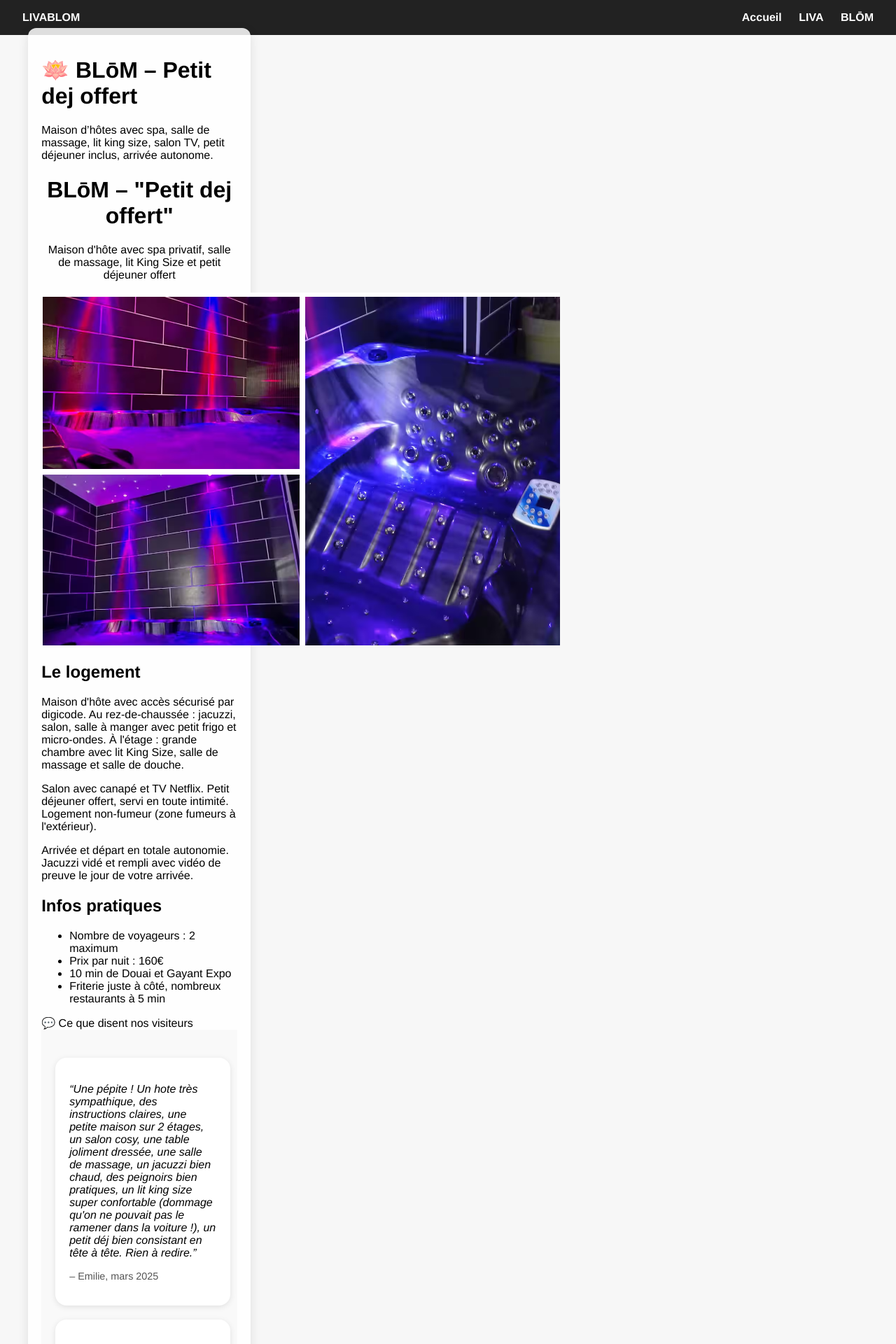
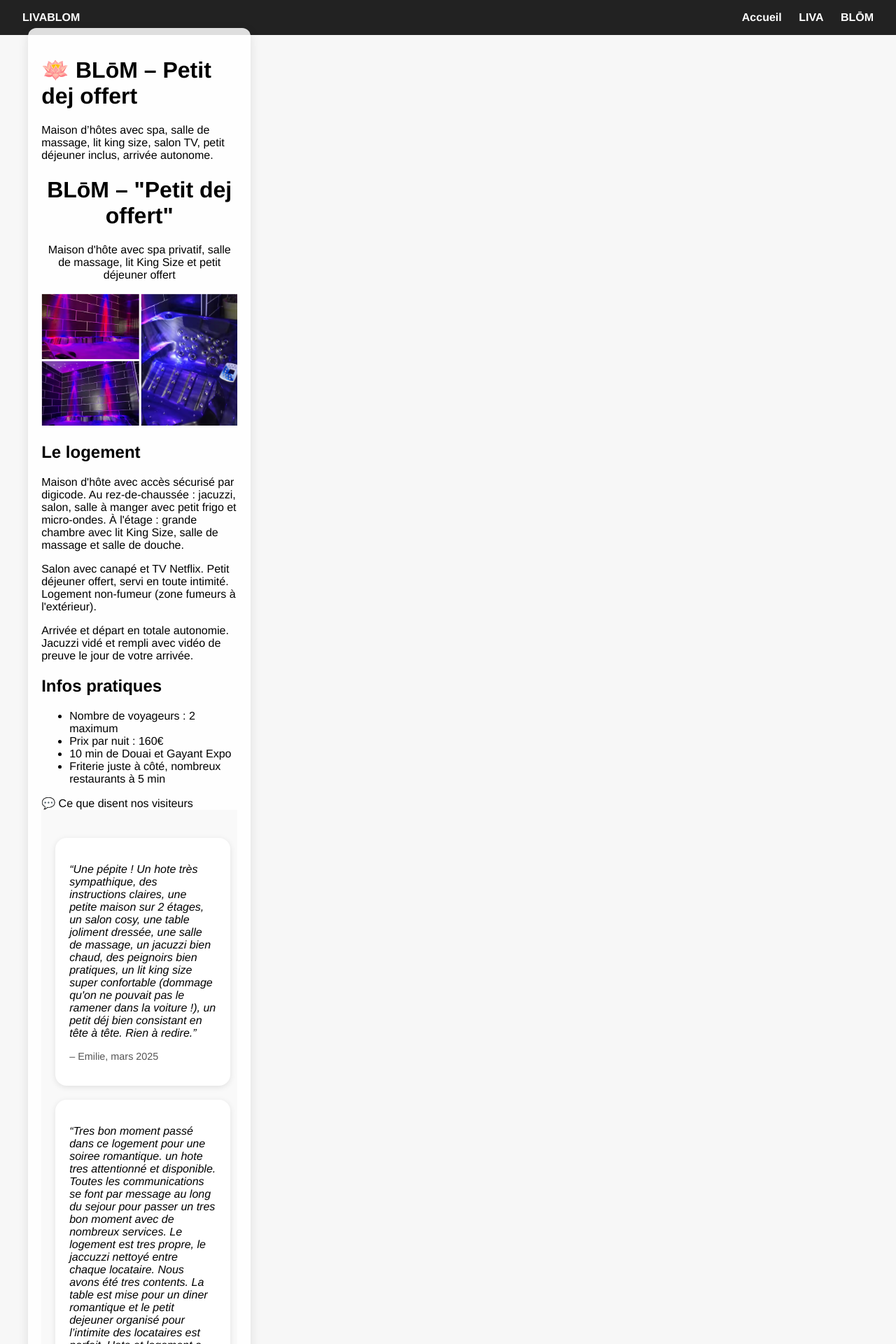
Before and after one commit to LIVABLOM/LIVABLOM, a Jekyll site: the page built from blom.md, in a window 1280 px wide. Shown: the top 1920 px of the page at 70% size. Built offline with Jekyll 4.4.1, drawn with Linux system fonts in a browser that asks for light colours.

Commit message:
Update blom.md

```diff
--- a/blom.md
+++ b/blom.md
@@ -12,9 +12,10 @@
     <p>Maison d'hôte avec spa privatif, salle de massage, lit King Size et petit déjeuner offert</p>
   </center>
 
-  <div class="hero">
-    <img src="image-jacuzzi.png" alt="Spa haut de gamme">
-  </div>
+  <div style="text-align: center;">
+  <img src="image-jacuzzi.png" alt="Spa haut de gamme" style="width: 400px; max-width: 100%; height: auto;">
+</div>
+
 
   <section>
     <h2>Le logement</h2>
```
